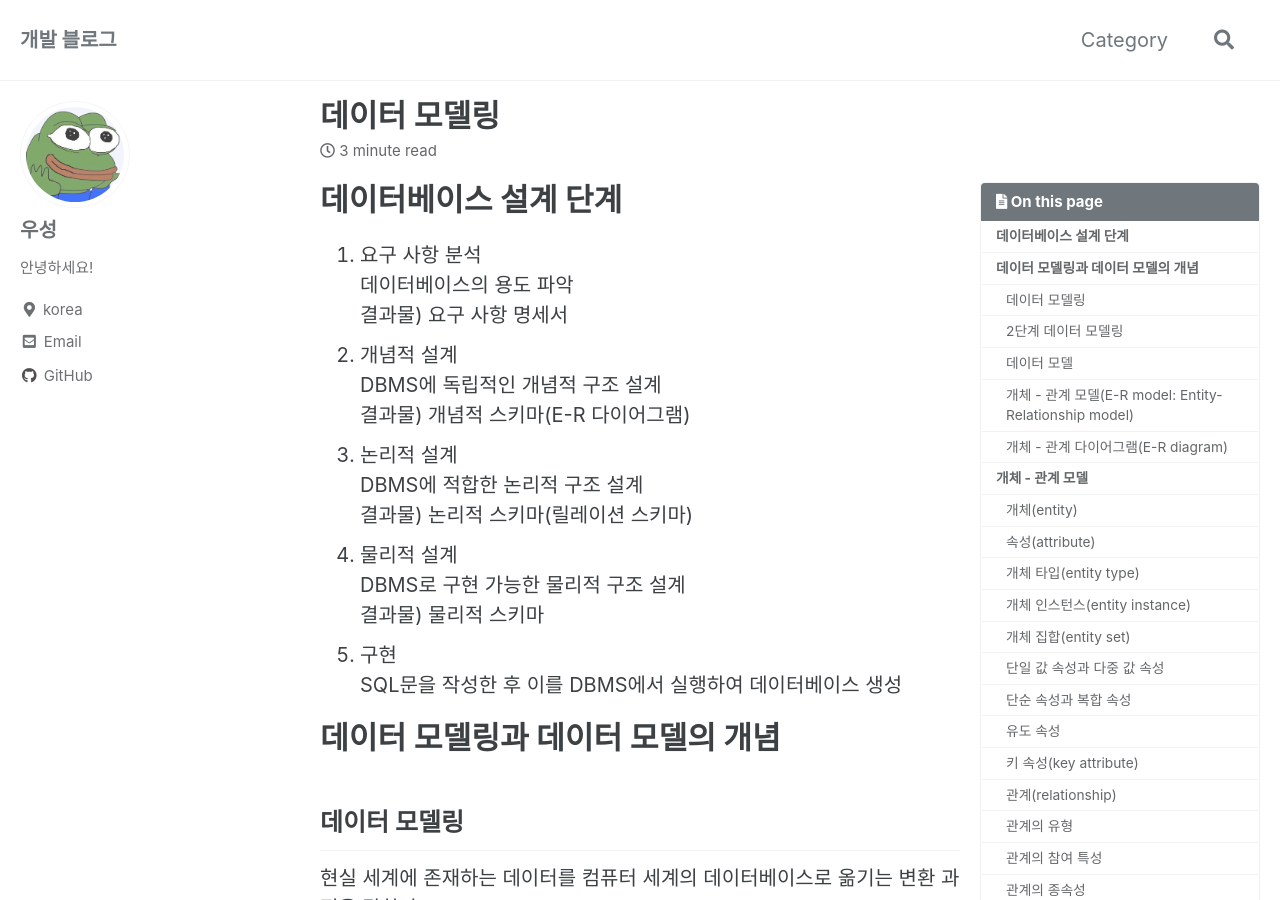
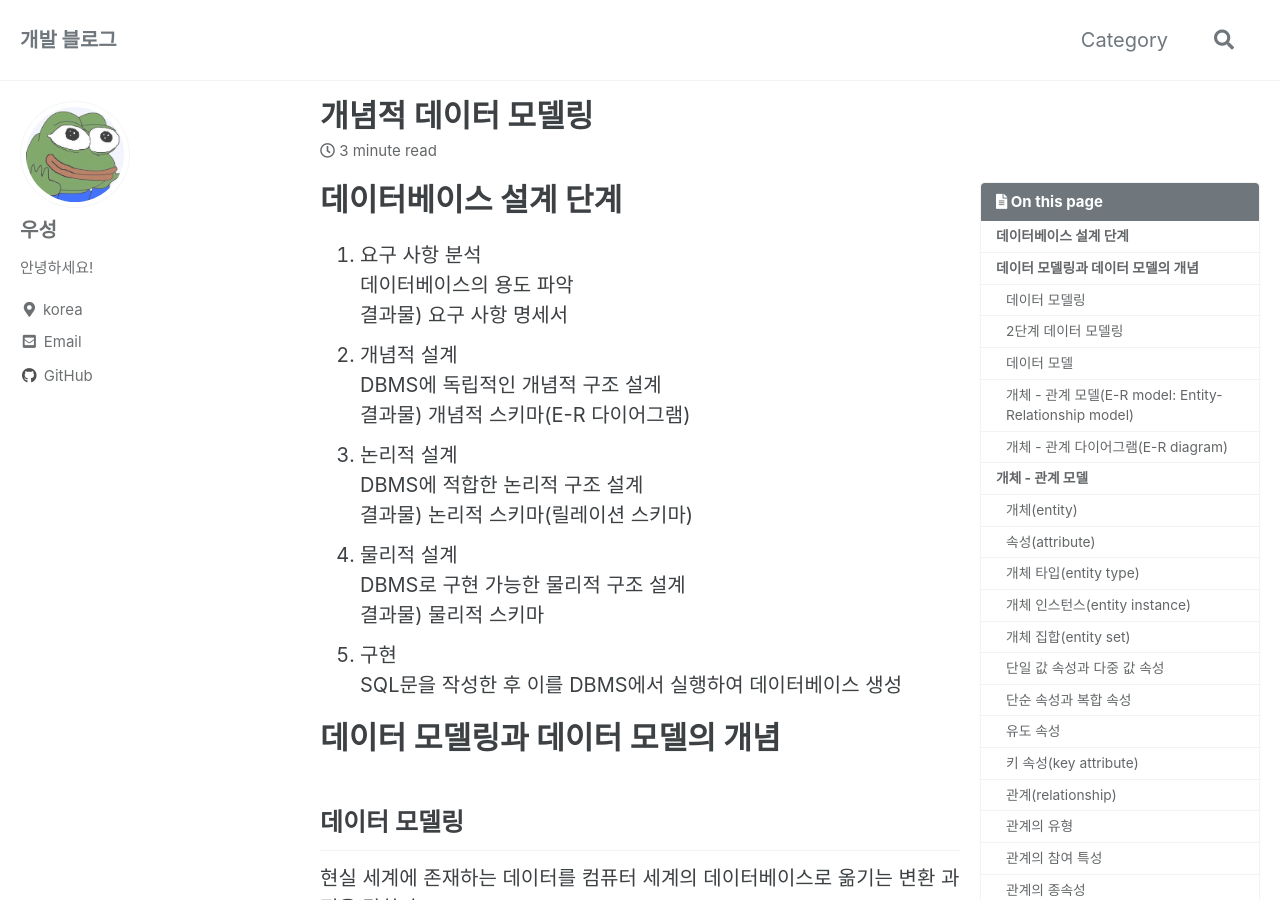
Before and after one commit to wooseongryu/wooseongryu.github.io, a Jekyll site: the page built from _posts/2023-02-21-DataBase-4.md, in a window 1280 px wide and 900 px high. Built offline with Jekyll 4.4.1, drawn with Linux system fonts in a browser that asks for light colours; cached includes are drawn as plain includes; some web fonts are replaced; comment, search, counter and statistics services are not loaded.

Commit message:
제목 수정

```diff
--- a/_posts/2023-02-21-DataBase-4.md
+++ b/_posts/2023-02-21-DataBase-4.md
@@ -1,5 +1,5 @@
 ---
-title: "데이터 모델링"
+title: "개념적 데이터 모델링"
 excerpt: "데이터베이스 설계단계, 데이터 모델링, 개체-관계 모델"
 
 categories:
```
